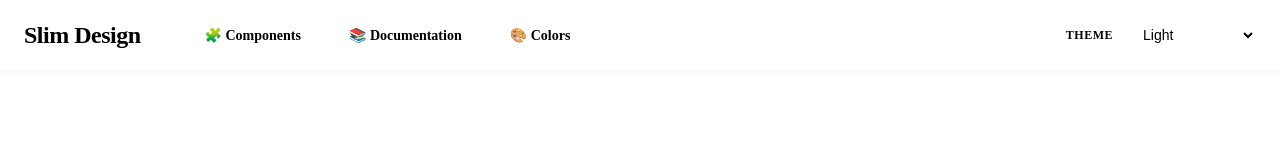
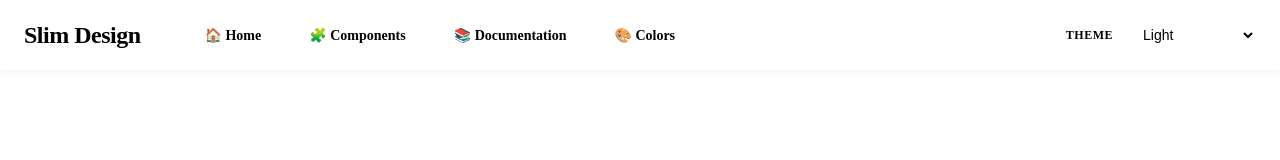
Before and after one commit to slimkhemiri/Slim-DS, a React (Vite) app: page / in a window 1280 px wide. Shown: the top 160 px of the page. Built offline with nearby package versions, Linux system fonts and the light colour scheme.

Commit message:
add home in navbar

```diff
--- a/src/components/Header.tsx
+++ b/src/components/Header.tsx
@@ -24,6 +24,12 @@ export function Header({ theme, setTheme }: HeaderProps) {
         </Link>
       </div>
       <div className="headerCenter">
+        <Link
+          to="/"
+          className={`navLink ${isActive("/") ? "active" : ""}`}
+        >
+          🏠 Home
+        </Link>
         <Link
           to="/components"
           className={`navLink ${isActive("/components") ? "active" : ""}`}
```
